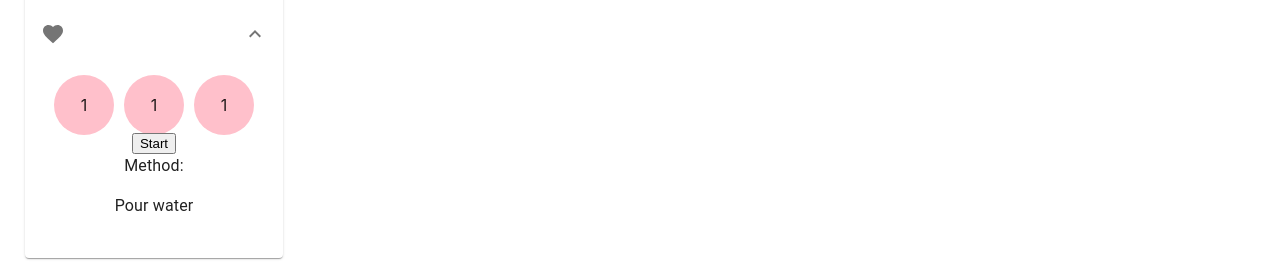
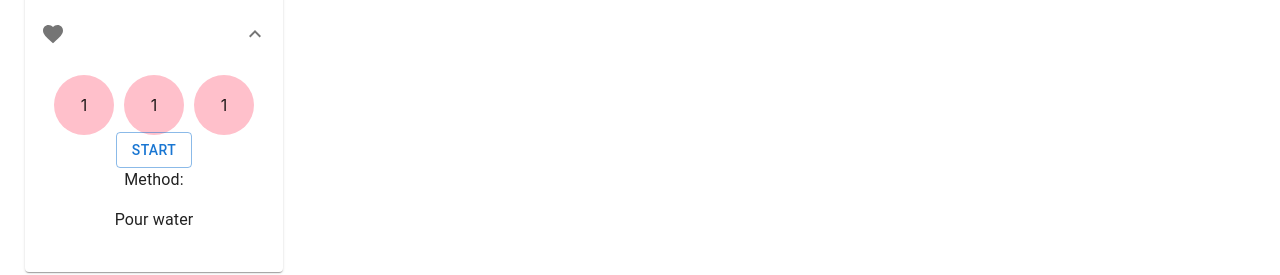
Before and after one commit to TomMannion/Coffee_app, a React (Create React App) app in the folder client/: page / in a window 1280 px wide. Both pictures are taken after a click on the button 255 px from the left and 414 px from the top of the page. Shown: the part 381-656 px from the top of the page. Built offline with nearby package versions, Linux system fonts and the light colour scheme; data requests are answered from the project's data file.

Commit message:
start and pause button added to Timer

```diff
--- a/client/src/components/Timer.js
+++ b/client/src/components/Timer.js
@@ -1,6 +1,7 @@
 import React, { useState, useRef, useEffect } from "react";
 import Box from "@mui/material/Box";
 import Grid from "@mui/material/Unstable_Grid2";
+import Button from "@mui/material/Button";
 
 const Timer = () => {
   const [timer, setTimer] = useState(["1", "1", "1"]);
@@ -68,13 +69,15 @@ const Timer = () => {
           </Grid>
         ))}
       </Grid>
-      <button
-        onClick={() => {
-          startTimer();
-        }}
-      >
-        Start
-      </button>
+      {isRunning ? (
+        <Button variant="outlined" onClick={startTimer}>
+          START
+        </Button>
+      ) : (
+        <Button variant="contained" onClick={startTimer}>
+          PAUSE
+        </Button>
+      )}
     </div>
   );
 };
```
